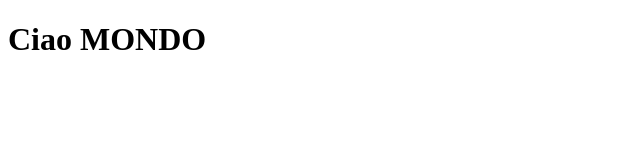
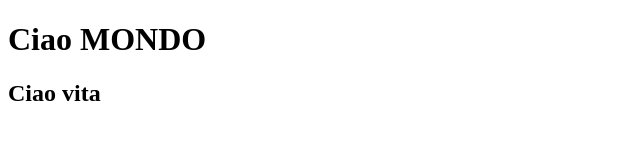
Before and after one commit to Fochnein/Prova1, a plain HTML site: page index.html in a window 1280 px wide. Shown: the whole page, without its empty margins (0-640 px from the left). Drawn offline with Linux system fonts and the light colour scheme.

Commit message:
Update index.html

```diff
--- a/index.html
+++ b/index.html
@@ -7,5 +7,6 @@
 </head>
 <body>
     <h1> Ciao MONDO </h1>
+    <h2> Ciao vita </h2>
 </body>
 </html>
```
